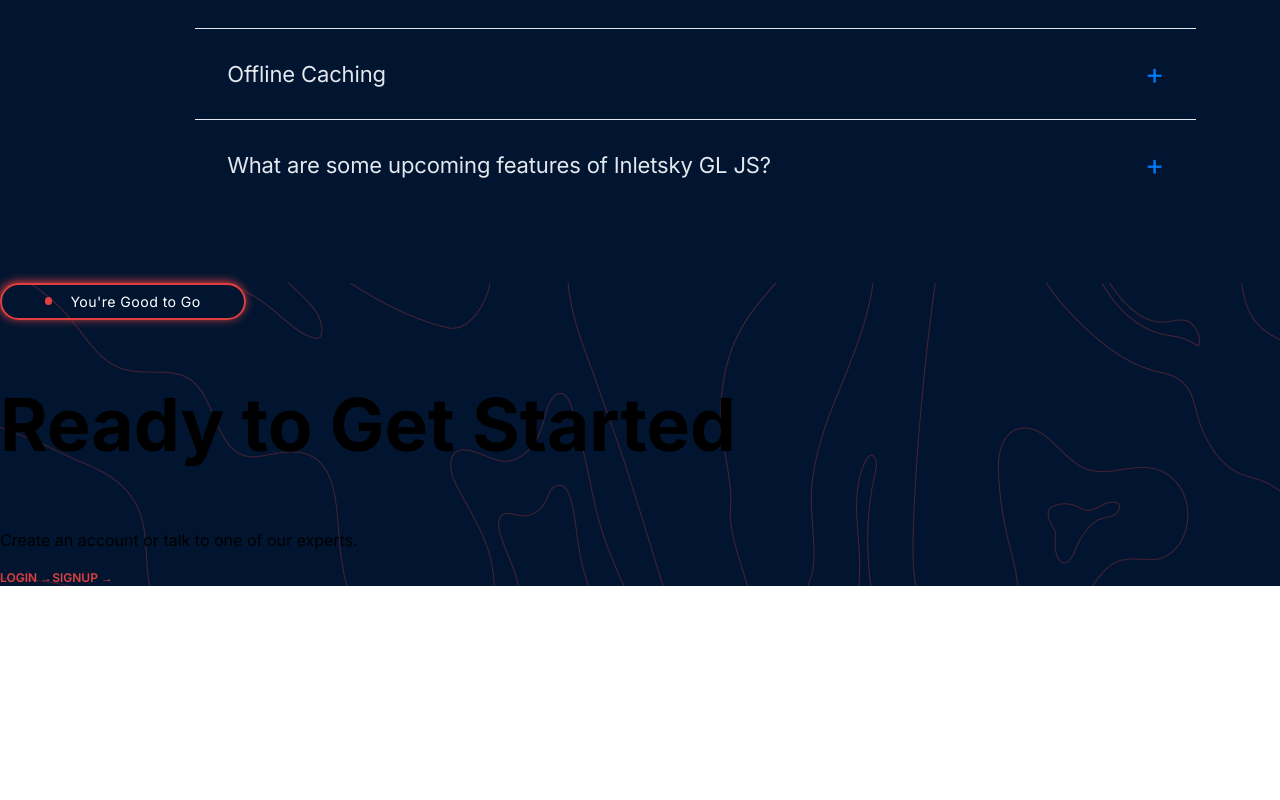
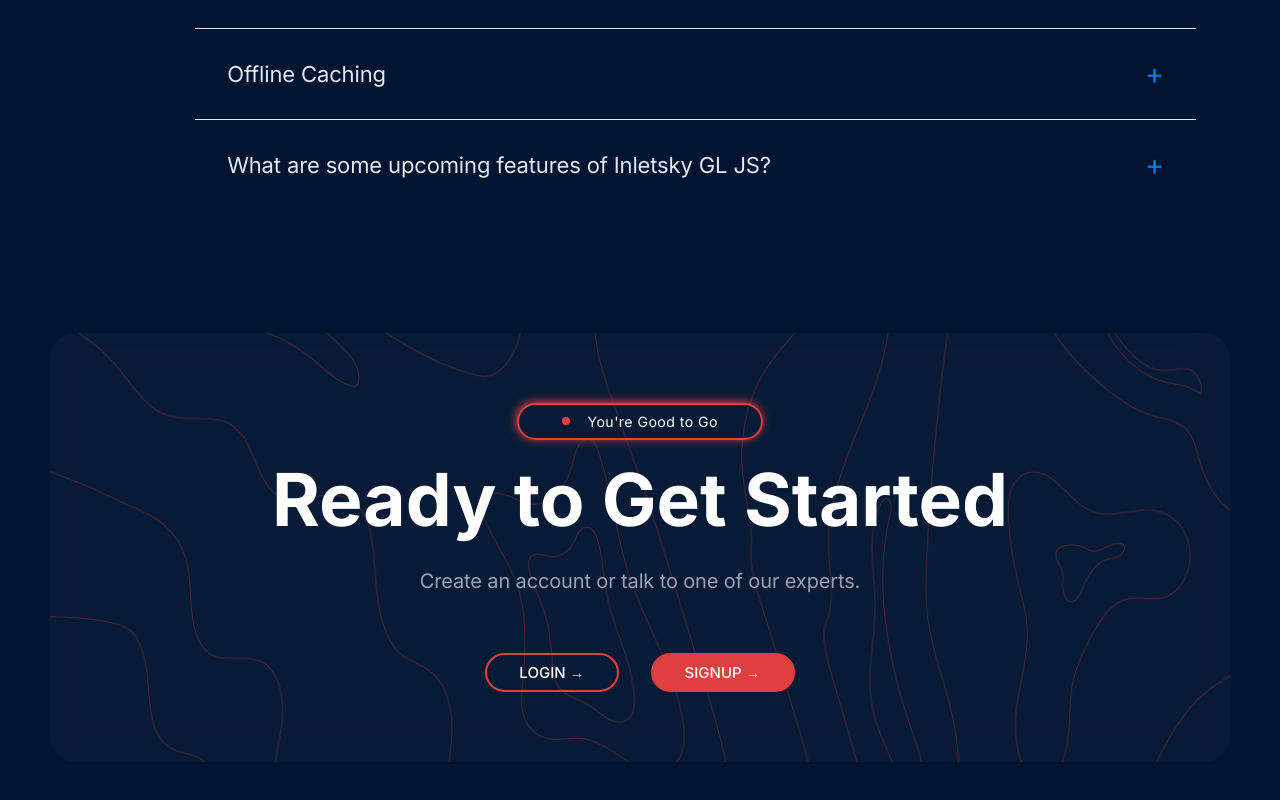
Before and after one commit to dExtinctedCoder/inletsky, a React (Vite) app: page / in a window 1280 px wide. Shown: the part 9197-9997 px from the top of the page. Before the commit the page ends 9783 px from the top, so only its background shows below. Built offline with nearby package versions, Linux system fonts and the light colour scheme.

Commit message:
style: styling for 'Ready to Ge Started' section on homepage

```diff
--- a/src/pages/home/_home.scss
+++ b/src/pages/home/_home.scss
@@ -236,6 +236,82 @@
       }
     }
   }
+  .rtgs {
+    padding: 50px;
+    &>div {
+      text-align: center;
+      display: flex;
+      flex-direction: column;
+      align-items: center;
+      color: $white;
+      padding: 70px 16px;
+      background-color: $blue3;
+      background-size: cover;
+      background-repeat: no-repeat;
+      backdrop-filter: blur(20px);
+      border-radius: 25px;
+      h2 {
+        line-height: 0;
+        word-wrap: break-word;
+      }
+      p {
+        line-height: 0;
+        font-weight: $font-normal;
+        font-size: $text-xl;
+        letter-spacing: -0.14px;
+        color: $gray2;
+        margin-bottom: 72px;
+      }
+      &>div {
+        display: flex;
+        gap: 32px;
+        flex-direction: row;
+        a {
+          border: 2px solid $red;
+          text-decoration: none;
+          border-radius: 49px;
+          padding: 8px 32px;
+          color: $white;
+          font-weight: $font-medium;
+          text-transform: uppercase;
+          font-size: $text-md;
+          &:first-child {
+            background: transparent;
+            &:hover, &:active, &:focus {
+              outline: 0;
+              box-shadow: -1px -1px 15px $red;
+            }
+          }
+          &:last-child {
+            background: $red;
+            &:hover, &:active, &:focus {
+              outline: 0;
+              box-shadow: -1px -1px 15px $red;
+            }
+          }
+        }
+      }
+      @media screen and (max-width: 980px) {
+        h2 {
+          font-size: calc($text-3xl + $text-md);
+        }
+        p {
+          font-size: $text-lg;
+        }
+      }
+      @media screen and (max-width: 580px) {
+        h2 {
+          font-size: $text-3xl;
+        }
+        p {
+          font-size: $text-md;
+        }
+      }
+    }
+    @media screen and (max-width: 580px) {
+      padding: 50px 24px;
+    }
+  }
   @media screen and (max-width: 1000px) {
     .sectionbox {
       background-size: cover;
```
